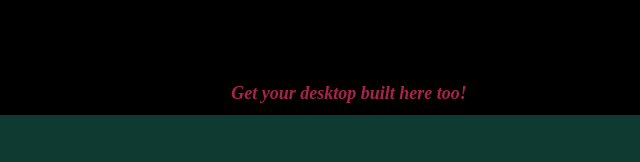
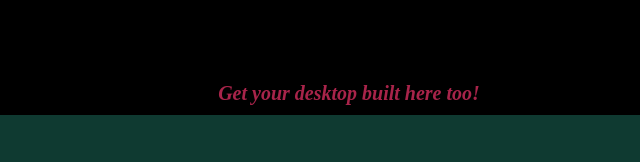
Before and after one commit to richardstufff/repairs, a plain HTML site: page index.html in a window 1280 px wide. Shown: the part 1166-1328 px from the top of the page, 291-931 px from the left. Drawn offline with Linux system fonts and the light colour scheme; a web font is replaced by a local one.

Commit message:
Update index.html

```diff
--- a/index.html
+++ b/index.html
@@ -125,7 +125,7 @@
 </div>
 </div>
 </div>
-<p style="text-align: center; color:#a8244a; font-size:18px";><br>
+<p style="text-align: center; color:#a8244a; font-size:20px";><br>
     <strong><i>Get your desktop built here too!</i></strong></p>
 
 
```
